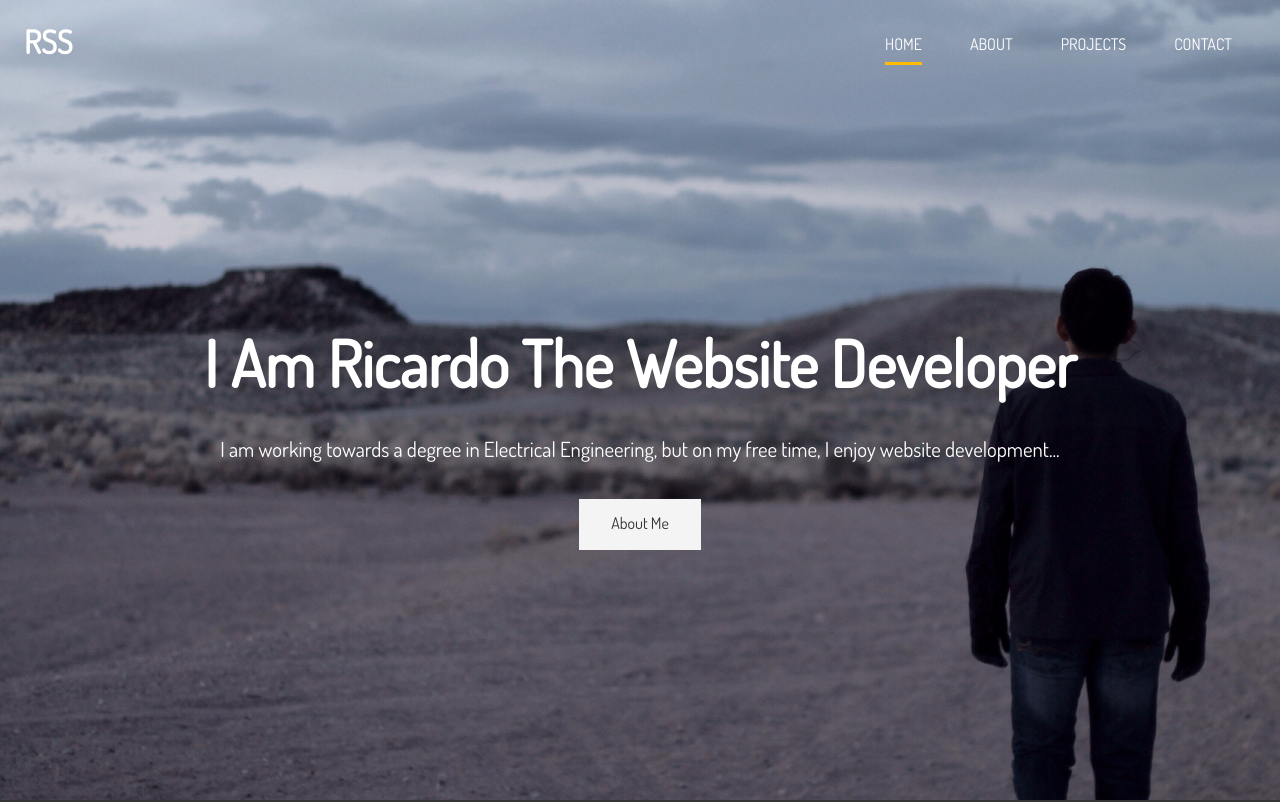
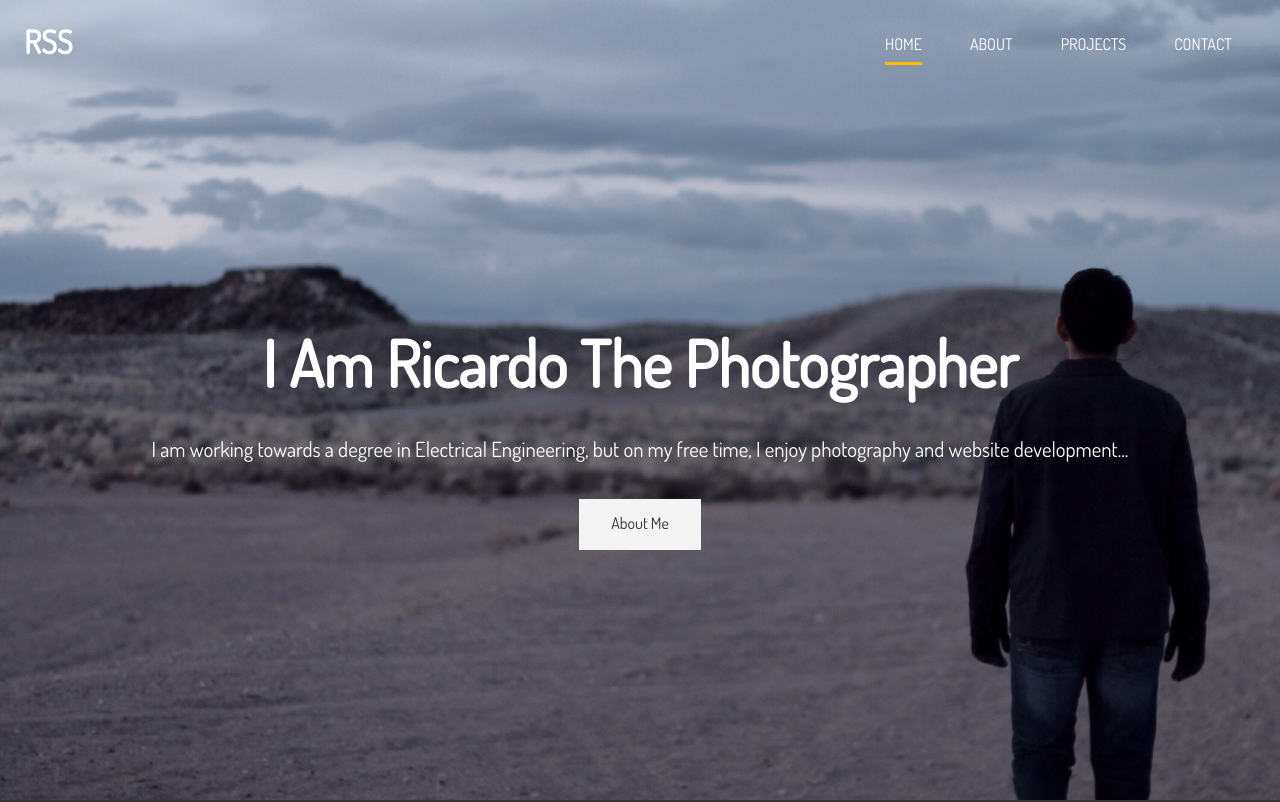
Before and after one commit to rserranosmith/portfolio_website, a website: page dist/index.html in a window 1280 px wide. Shown: the top 802 px of the page. Drawn offline with Linux system fonts and the light colour scheme.

Commit message:
Updated main page

```diff
--- a/dist/index.html
+++ b/dist/index.html
@@ -20,7 +20,7 @@
     />
 
     <link rel="stylesheet" href="css/main.css" />
-    <title>Ricardo SS | Website Developer</title>
+    <title>Ricardo SS | Engineer</title>
   </head>
   <body>
     <!-- Header -->
@@ -44,12 +44,12 @@
             <span
               class="txt-type"
               data-wait="3000"
-              data-words='["Website Developer", "Electrical Engineer"]'
+              data-words='["Photographer", "Engineer"]'
             ></span>
           </h1>
           <p class="lead">
             I am working towards a degree in Electrical Engineering, but on my
-            free time, I enjoy website development...
+            free time, I enjoy photography and website development...
           </p>
           <a href="about.html" class="btn-light">About Me</a>
         </div>
```
